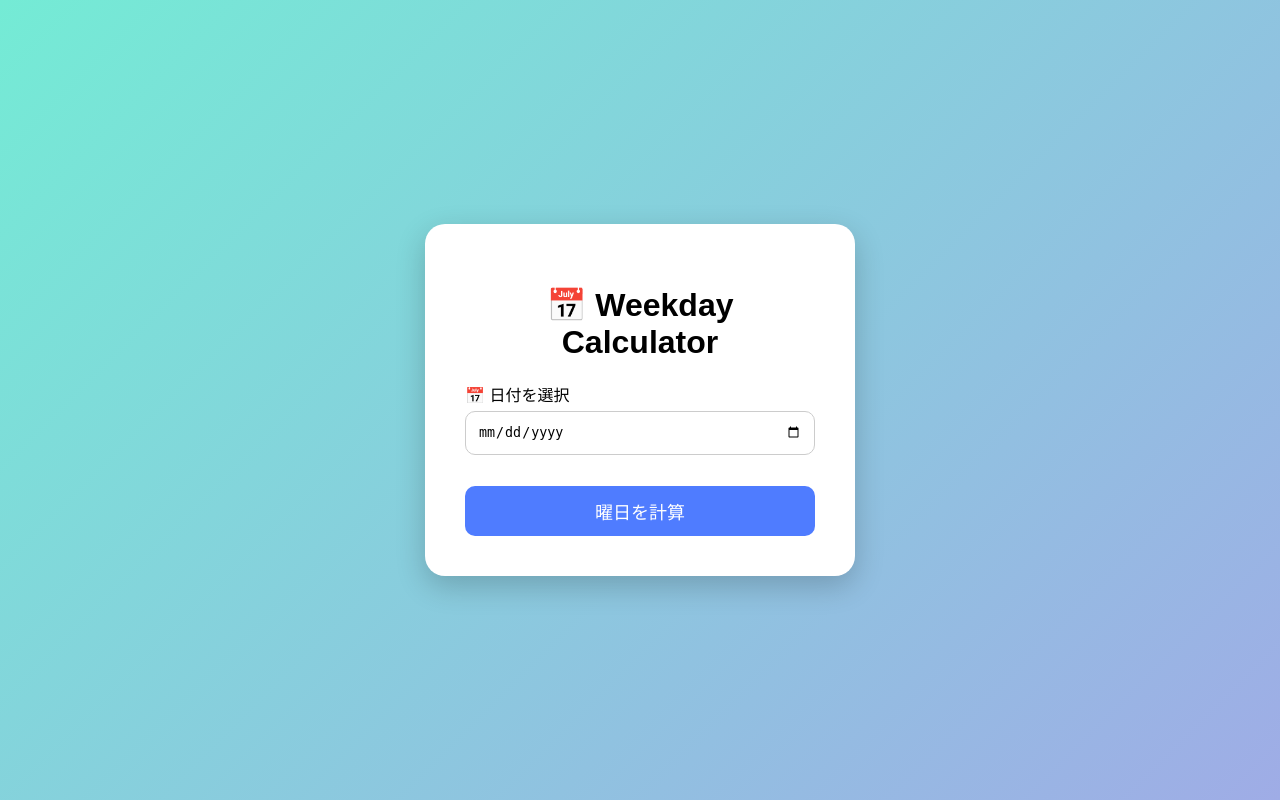
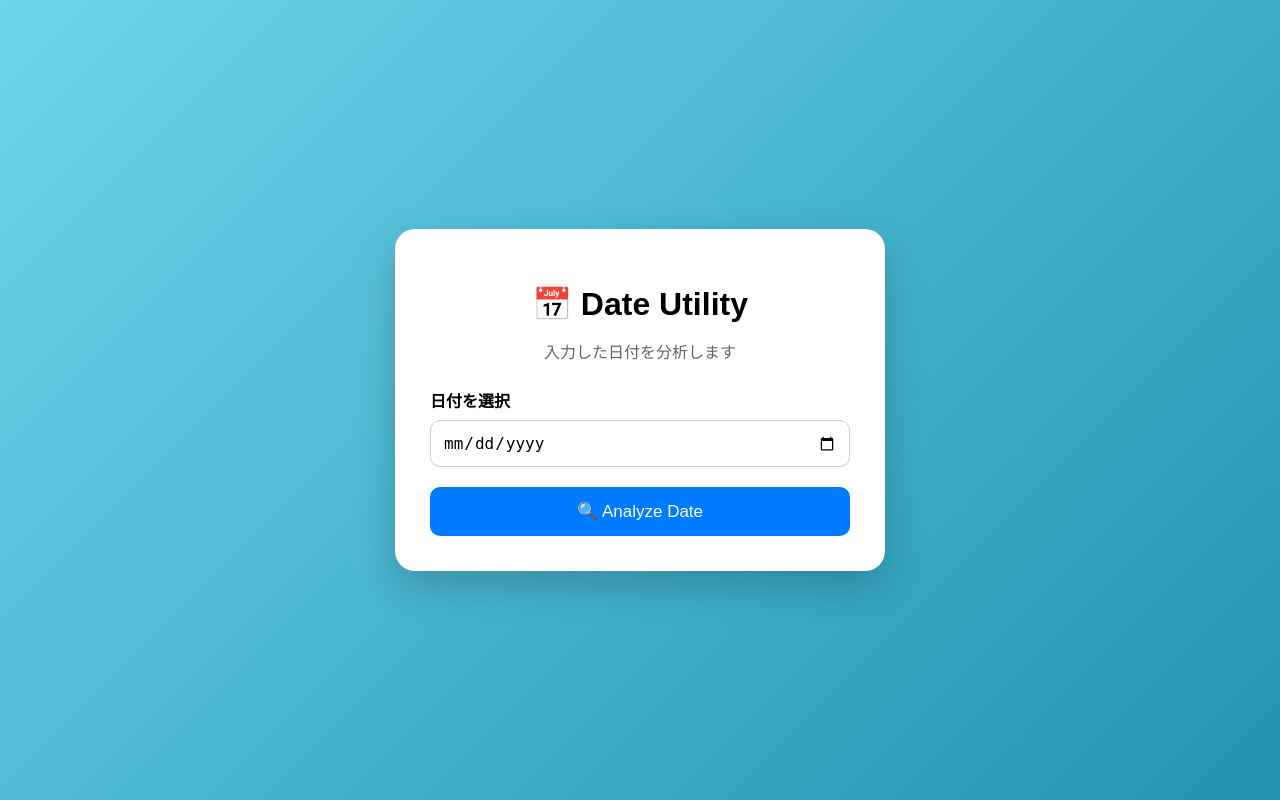
Before and after one commit to reku0412/Week-of-Day-Calculator, a Flask app: page / in a window 1280 px wide. Run offline with Flask 3, Linux system fonts and the light colour scheme.

Commit message:
Transform Weekday Calculator into Date Utility

```diff
--- a/app.py
+++ b/app.py
@@ -23,34 +23,66 @@ def show_day_of_week(z):
     days = ["土曜日", "日曜日", "月曜日", "火曜日", "水曜日", "木曜日", "金曜日"]
     return days[z]
 
+# 閏年判定
+def is_leap_year(year):
+    return (year % 4 == 0 and year % 100 != 0) or (year % 400 == 0)
+
+# 年初からの日数計算
+def day_of_year(year, month, day):
+    date = datetime(year, month, day)
+    start_of_year = datetime(year, 1, 1)
+    return (date - start_of_year).days + 1
+
+# 残り日数計算
+def remaining_days(year, month, day):
+    total_days = 366 if is_leap_year(year) else 365
+    return total_days - day_of_year(year, month, day)
+
 
 @app.route("/", methods=["GET", "POST"])
 def index():
 
+    # 初期値
+    weekday = ""
+    leap_text = ""
+    day_number = None
+    remaining = None
     result = ""
 
     if request.method == "POST":
 
         try:
-            # HTMLから受け取る
             date = request.form["date"]
 
-            # 年月日に分割
             year, month, day = map(int, date.split("-"))
 
-            # 日付が存在するかチェック
+            # 日付チェック
             datetime(year, month, day)
 
-            # 曜日計算
+            # 曜日
             z = zeller_congruence(day, month, year)
             weekday = show_day_of_week(z)
 
-            result = f"{year}年{month}月{day}日は {weekday} です"
+            # 閏年
+            leap = is_leap_year(year)
+            leap_text = "はい 🌏" if leap else "いいえ"
+
+            # 年初からの日数
+            day_number = day_of_year(year, month, day)
+
+            # 年末まで
+            remaining = remaining_days(year, month, day)
 
         except ValueError:
-            result = "⚠️ 無効な日付です。正しい日付を入力してください。"
+            result = "⚠️ 無効な日付です。"
 
-    return render_template("index.html", result=result)
-
+    return render_template(
+        "index.html",
+        weekday=weekday,
+        leap=leap_text,
+        day_of_year=day_number,
+        remaining_days=remaining,
+        result=result,
+    )
 if __name__ == "__main__":
     app.run(debug=True)
--- a/static/style.css
+++ b/static/style.css
@@ -2,9 +2,9 @@ body{
 
     margin:0;
 
-    background:linear-gradient(135deg,#74ebd5,#9face6);
+    font-family:Arial, Helvetica, sans-serif;
 
-    font-family:sans-serif;
+    background:linear-gradient(135deg,#6dd5ed,#2193b0);
 
     display:flex;
 
@@ -12,27 +12,45 @@ body{
 
     align-items:center;
 
-    height:100vh;
+    min-height:100vh;
 
 }
 
 .container{
 
+    width:420px;
+
     background:white;
-
-    padding:40px;
 
     border-radius:20px;
 
-    box-shadow:0 10px 30px rgba(0,0,0,.2);
+    padding:35px;
 
-    width:350px;
+    box-shadow:0 15px 40px rgba(0,0,0,.2);
 
 }
 
 h1{
 
     text-align:center;
+
+    margin-bottom:5px;
+
+}
+
+.subtitle{
+
+    text-align:center;
+
+    color:#666;
+
+    margin-bottom:25px;
+
+}
+
+label{
+
+    font-weight:bold;
 
 }
 
@@ -42,9 +60,9 @@ input{
 
     padding:12px;
 
-    margin-top:5px;
+    margin-top:8px;
 
-    margin-bottom:15px;
+    margin-bottom:20px;
 
     border-radius:10px;
 
@@ -52,44 +70,102 @@ input{
 
     box-sizing:border-box;
 
+    font-size:16px;
+
 }
 
 button{
 
     width:100%;
 
-    padding:12px;
+    padding:14px;
+
+    background:#007BFF;
+
+    color:white;
 
     border:none;
 
     border-radius:10px;
 
-    background:#4f7cff;
-
-    color:white;
-
-    font-size:18px;
+    font-size:17px;
 
     cursor:pointer;
+
+    transition:.2s;
 
 }
 
 button:hover{
 
-    background:#345fd1;
+    transform:translateY(-2px);
+
+    background:#005ecb;
 
 }
 
 .result{
 
-    margin-top:20px;
+    margin-top:30px;
+
+}
+
+.result h2{
 
     text-align:center;
+
+    margin-bottom:20px;
+
+}
+
+.info-card{
+
+    background:#f8f9fa;
+
+    border-left:6px solid #007BFF;
+
+    padding:15px;
+
+    margin-bottom:15px;
+
+    border-radius:10px;
+
+    transition:.2s;
+
+}
+
+.info-card:hover{
+
+    transform:scale(1.02);
+
+}
+
+.info-card h3{
+
+    margin:0;
+
+    color:#007BFF;
+
+}
+
+.info-card p{
+
+    margin:10px 0 0;
 
     font-size:22px;
 
     font-weight:bold;
 
-    color:#4f7cff;
+}
+
+.error{
+
+    margin-top:20px;
+
+    color:red;
+
+    text-align:center;
+
+    font-weight:bold;
 
 }
--- a/templates/index.html
+++ b/templates/index.html
@@ -11,27 +11,59 @@
 
 <div class="container">
 
-    <h1>📅 Weekday Calculator</h1>
+    <h1>📅 Date Utility</h1>
+    <p class="subtitle">入力した日付を分析します</p>
 
     <form method="POST">
 
-    <p>
-        <label for="date">📅 日付を選択</label><br>
+        <label for="date">日付を選択</label>
+
         <input
             type="date"
             id="date"
             name="date"
             required>
-    </p>
 
-    <button type="submit">曜日を計算</button>
+        <button type="submit">
+            🔍 Analyze Date
+        </button>
 
-</form>
+    </form>
+
+    {% if weekday %}
+
+    <div class="result">
+
+        <h2>📊 Date Information</h2>
+
+        <div class="info-card">
+            <h3>🗓️ 曜日</h3>
+            <p>{{ weekday }}</p>
+        </div>
+
+        <div class="info-card">
+            <h3>🌏 閏年</h3>
+            <p>{{ leap }}</p>
+        </div>
+
+        <div class="info-card">
+            <h3>📆 年初からの日数</h3>
+            <p>{{ day_of_year }} 日目</p>
+        </div>
+
+        <div class="info-card">
+            <h3>⏳ 年末まで</h3>
+            <p>あと {{ remaining_days }} 日</p>
+        </div>
+
+    </div>
+
+    {% endif %}
 
     {% if result %}
-    <div class="result">
-        {{ result }}
-    </div>
+        <div class="error">
+            {{ result }}
+        </div>
     {% endif %}
 
 </div>
```
Also changed, not shown: 1 other file.
